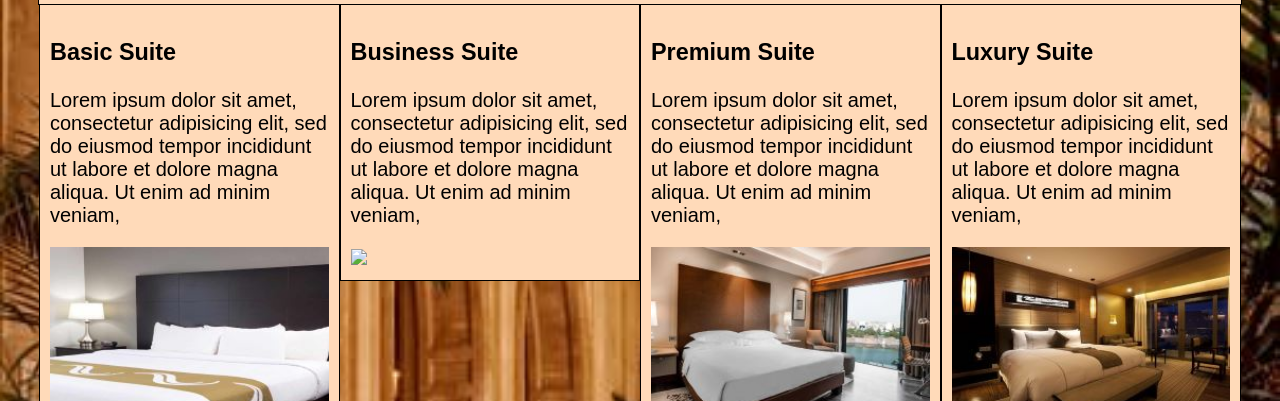
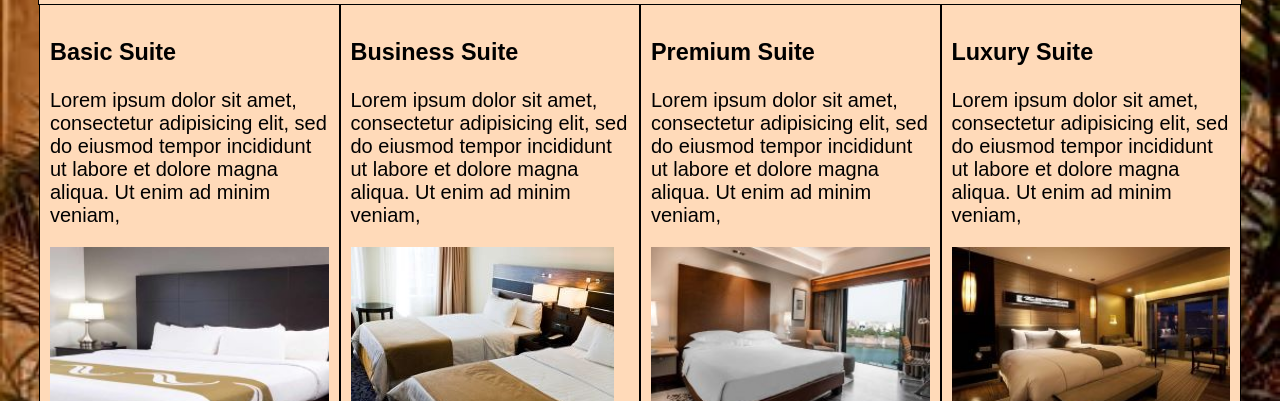
Before and after one commit to abhishek-1210/Weel-1-CII, a plain HTML site: page index.html in a window 1280 px wide. Shown: the part 399-800 px from the top of the page. Drawn offline with Linux system fonts and the light colour scheme.

Commit message:
Update index.html

```diff
--- a/index.html
+++ b/index.html
@@ -50,7 +50,7 @@
                     <p>Lorem ipsum dolor sit amet, consectetur adipisicing elit, sed do eiusmod
                     tempor incididunt ut labore et dolore magna aliqua. Ut enim ad minim veniam,
                     </p>
-                    <img class="businessSuite" src="Images/businessSuite.jpg">
+                    <img class="buisinessSuite" src="Images/buisinessSuite.jpg">
                 </div>
                 <div class="block">
                     <h3>Premium Suite</h3>
```
